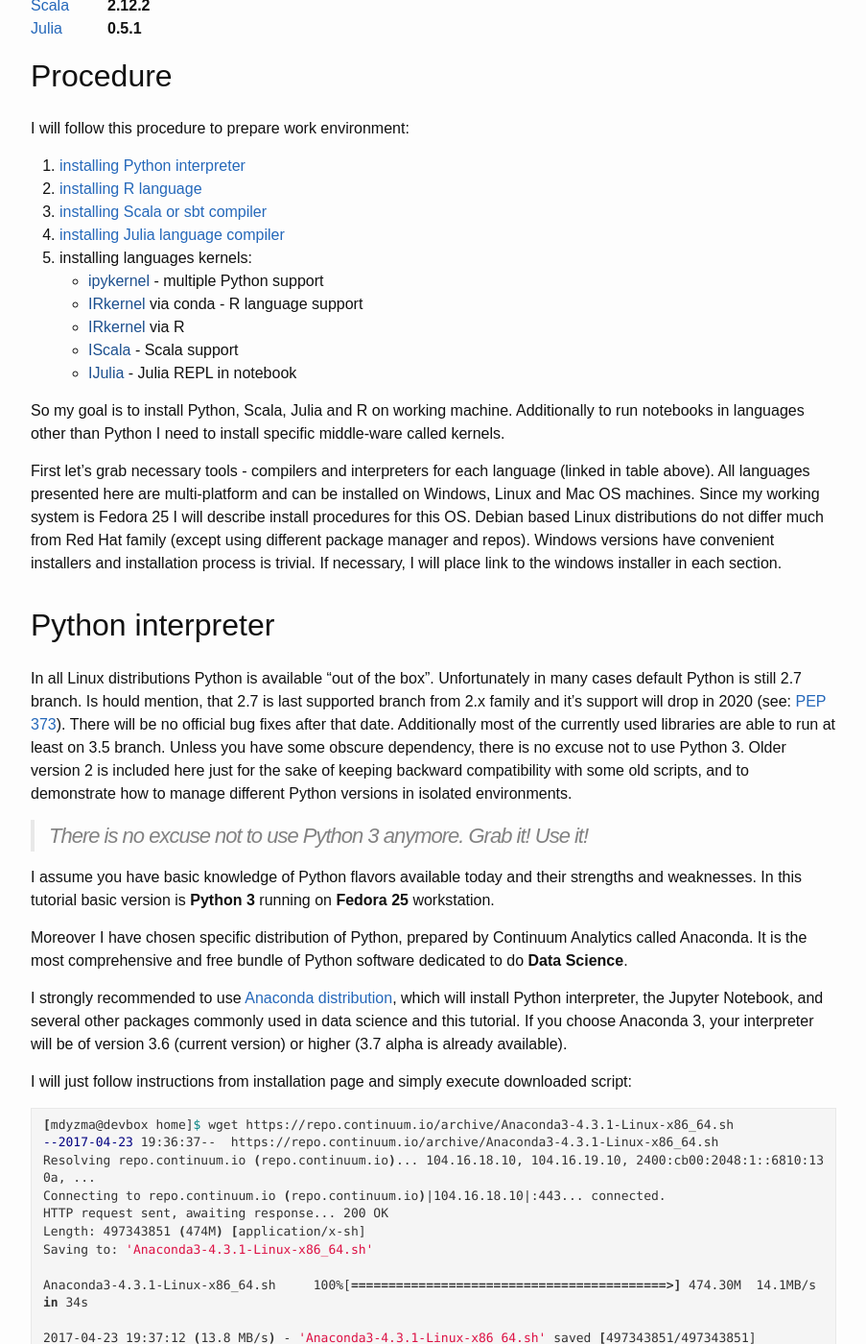
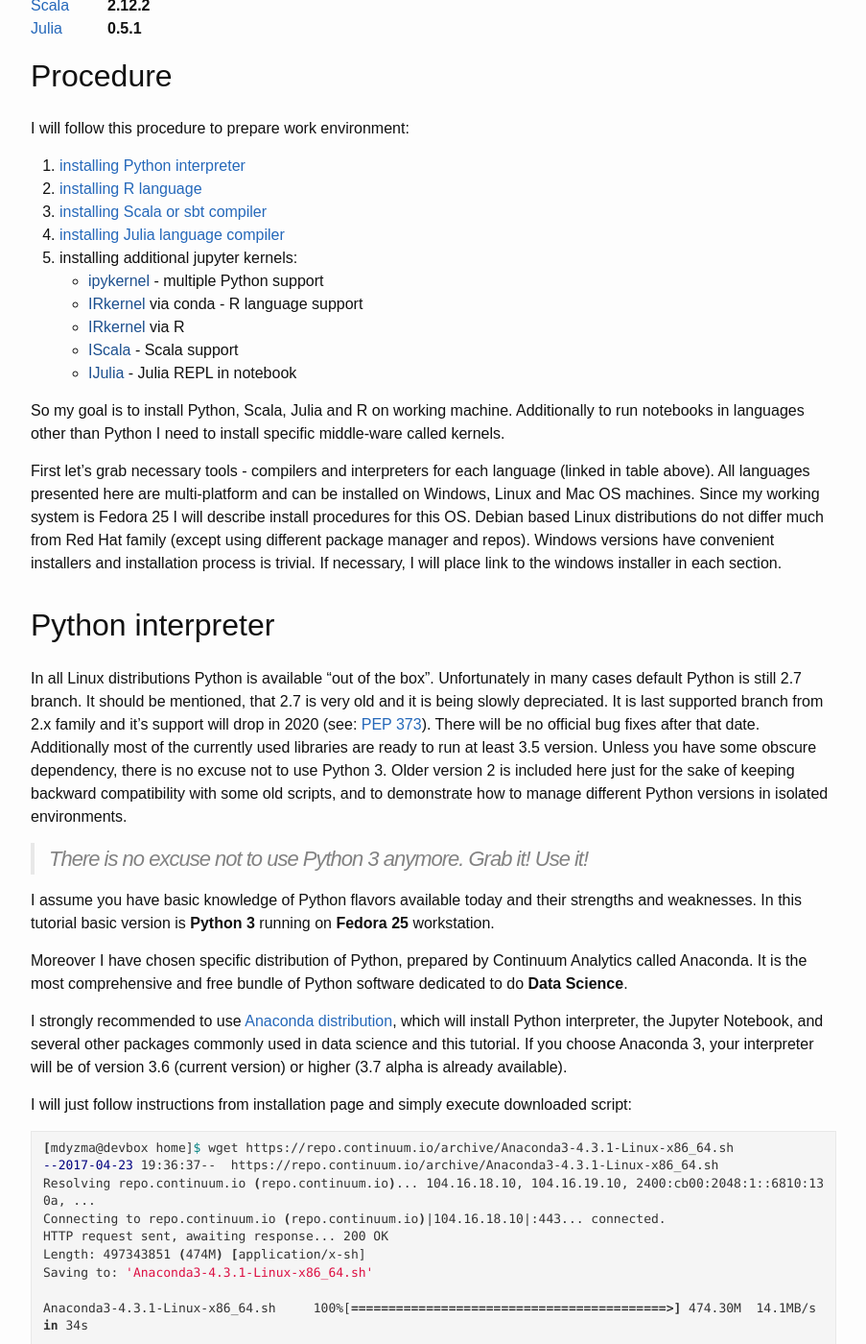
Before and after one commit to mdyzma/mdyzma.github.io, a Jekyll site: the page built from _posts/2017-04-23-python-r-scala-julia-in-one-notebook.md, in a window 1280 px wide and 1400 px high, scrolled down 739 px. Shown: the whole window at 96% size, without its empty margins (188-1091 px from the left). Built offline with Jekyll 4.4.1, drawn with Linux system fonts in a browser that asks for light colours; nearby versions of some CDN libraries; comment, search, counter and statistics services are not loaded; some of the changed text lies outside the part shown.

Commit message:
mathjax aded to the footer and post header

```diff
--- a/_includes/footer_content.html
+++ b/_includes/footer_content.html
@@ -5,6 +5,12 @@
 &copy; {{ site.author }} - Powered by <a href="https://jekyllrb.com">Jekyll</a> &amp; <a href="https://github.com/yous/whiteglass">whiteglass</a> - Subscribe via <a href="{{ feed_path | absolute_url }}">RSS</a>
 
 
+<!-- mathjax -->
+{% if page.mathjax %}
+<script type="text/javascript" src="//cdn.mathjax.org/mathjax/latest/MathJax.js?config=TeX-AMS-MML_HTMLorMML"></script>
+{% endif %}
+
+
 <!-- Bootstrap core JavaScript
 ================================================== -->
 <script src="https://ajax.googleapis.com/ajax/libs/jquery/3.2.1/jquery.min.js"></script>
--- a/_posts/2017-04-23-python-r-scala-julia-in-one-notebook.md
+++ b/_posts/2017-04-23-python-r-scala-julia-in-one-notebook.md
@@ -37,7 +37,7 @@ I will follow this procedure to prepare work environment:
 2. [installing R language](#r_lang)
 3. [installing Scala or sbt compiler](#scala_compiler)
 4. [installing Julia language compiler](#julia_compiler)
-5. installing languages kernels:
+5. installing additional jupyter kernels:
     * [ipykernel]() - multiple Python support
     * [IRkernel]() via conda - R language support
     * [IRkernel]() via R
@@ -52,10 +52,9 @@ First let's grab necessary tools - compilers and interpreters for each language
 
 ## Python interpreter
 
-In all Linux distributions Python is available "out of the box". Unfortunately in many cases default Python is still 2.7 branch. Is hould mention, that 2.7 is last supported branch from 2.x family and it's support will drop in 2020 (see: [PEP 373][pep373]). There will be no official bug fixes after that date. Additionally most of the currently used libraries are able to run at least on 3.5 branch. Unless you have some obscure dependency, there is no excuse not to use Python 3. Older version 2 is included here just for the sake of keeping backward compatibility with some old scripts,  and to demonstrate how to manage different Python versions in isolated environments.
+In all Linux distributions Python is available "out of the box". Unfortunately in many cases default Python is still 2.7 branch. It should be mentioned, that 2.7 is very old and it is being slowly depreciated. It is last supported branch from 2.x family and it's support will drop in 2020 (see: [PEP 373][pep373]). There will be no official bug fixes after that date. Additionally most of the currently used libraries are ready to run at least 3.5 version. Unless you have some obscure dependency, there is no excuse not to use Python 3. Older version 2 is included here just for the sake of keeping backward compatibility with some old scripts,  and to demonstrate how to manage different Python versions in isolated environments.
 
 > There is no excuse not to use Python 3 anymore. Grab it! Use it!
-
 
 I assume you have basic knowledge of Python flavors available today and their strengths and weaknesses. In this tutorial basic version is __Python 3__ running on __Fedora 25__ workstation.
 
--- a/_templates/default-template.yaml
+++ b/_templates/default-template.yaml
@@ -5,6 +5,7 @@ author:     Michal Dyzma
 title:      default-post
 date:       2017-04-20 01:15:08
 comments:   true
+mathjax:    false
 categories: python R julia jupyter
 keywords:   python, R, Julia, jupyter notebook
 ---
```
Also changed, not shown: other parts of _posts/2017-04-23-python-r-scala-julia-in-one-notebook.md (+1 -1 lines).
